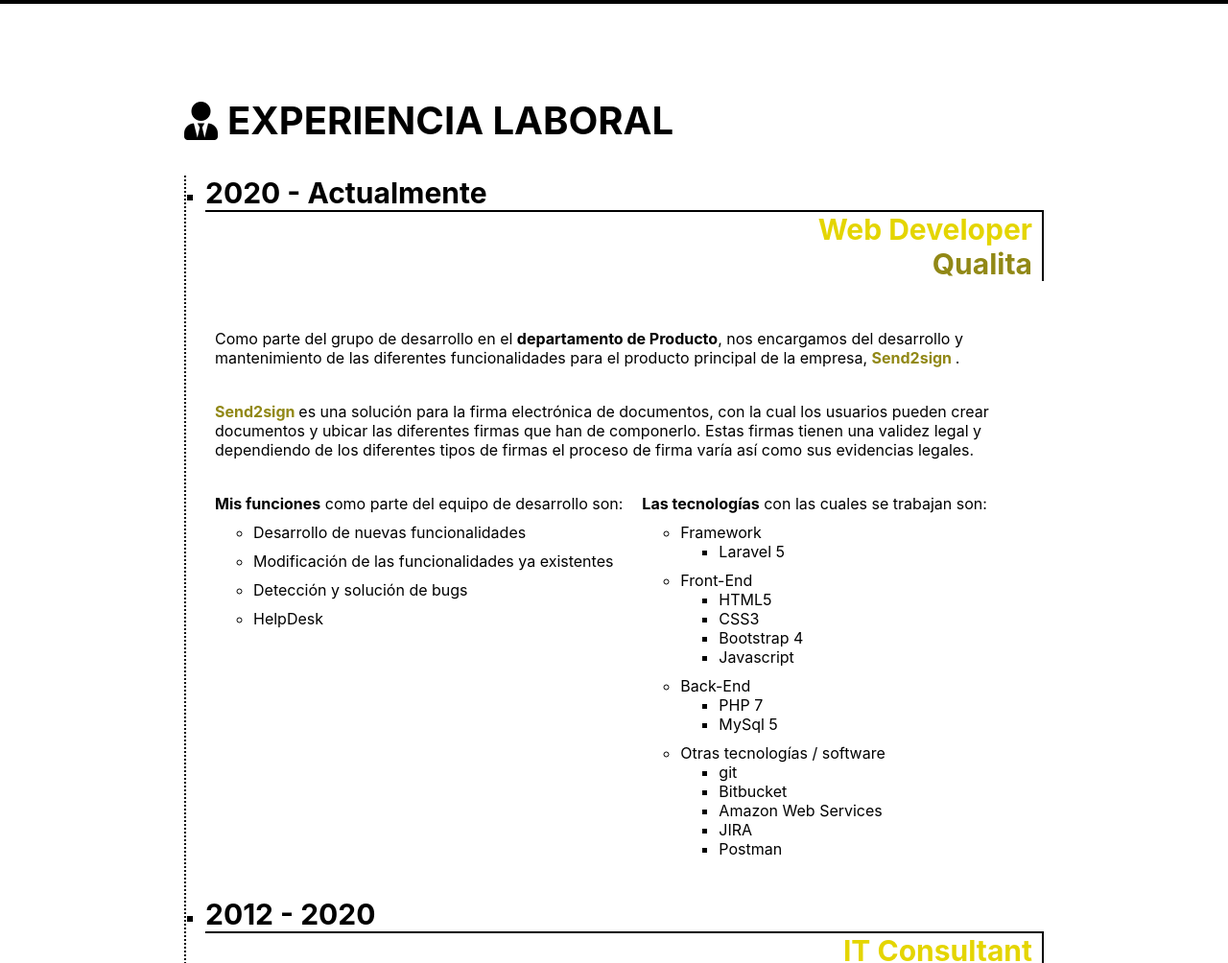
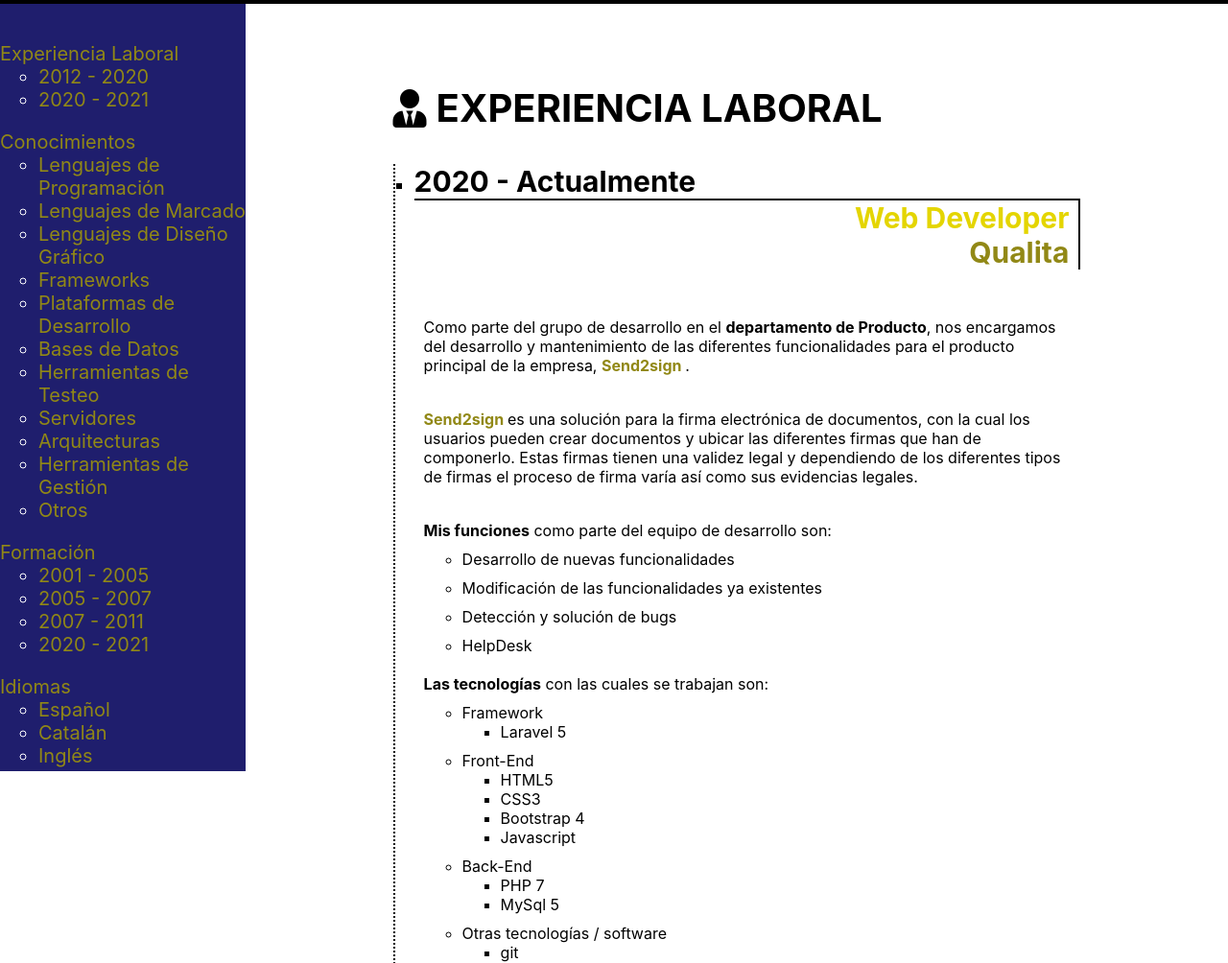
Before and after one commit to BryanS1989/HTML-CSS-II-PEC1, a website built with Parcel: page src/index.html in a window 1280 px wide. Shown: the part 760-1764 px from the top of the page at 96% size. Built offline with nearby package versions, Linux system fonts and the light colour scheme.

Commit message:
Add aside for desktop version

```diff
--- a/src/assets/styles/_variables.scss
+++ b/src/assets/styles/_variables.scss
@@ -13,6 +13,7 @@ $font-0_8: 0.8rem;
 $color-base: #000000;
 $color-primary: #ffffff;
 $color-secondary: #e4d500;
+$color-aside: #1f1e6d;
 
 $color-link: #918816;
 $color-link-hover: #d4ca02;
--- a/src/assets/styles/layouts/_home.scss
+++ b/src/assets/styles/layouts/_home.scss
@@ -134,10 +134,22 @@ html {
 
 }
 
+.aside {
+  display: none;
+}
+
 @media (min-width: 769px) {
+  .cv {
+    display: flex;
+    flex-flow: row wrap;
+    align-items: flex-start;
+    justify-content: space-around;
+  }
+
   .header {
     @include flex-row;
 
+    flex: 1 100%;
     padding: 0 5%;
   }
 
@@ -151,10 +163,33 @@ html {
       }
     }
   }
-}
 
-.aside-nodisplay {
-  display: none;
+  .aside {
+    display: flex;
+    flex-flow: column wrap;
+    align-items: center;
+    justify-content: space-around;
+    position: sticky;
+    top: 0px;
+    flex: 1;
+    height: 100vh;
+    background-color: $color-aside;
+    color: $color-primary;
+
+    .aside__menu{
+      padding: 0px;
+
+      .aside__item {
+        list-style-type: square;
+        margin-top: 1rem;
+      }
+    }
+
+  }
+
+  .main {
+    flex: 4;
+  }
 }
 
 .section {
--- a/src/index.html
+++ b/src/index.html
@@ -88,86 +88,88 @@
 
 
     <aside class="aside aside-nodisplay">
-        <ul>
-            <li>
-                Experiencia Laboral
+        <ul class="aside__menu">
+            <li class="aside__item">
+                <a class="cv__link" href="#experiencia">Experiencia Laboral</a>
 
                 <ul>
-                    2012 - 2020
-                </ul>
-                <ul>
-                    2020 - 2021
+                    <li>
+                        <a class="cv__link" href="#12-20">2012 - 2020</a>
+                    </li>
+                    <li>
+                        <a class="cv__link" href="#20-21">2020 - 2021</a>
+                    </li>
                 </ul>
             </li>
 
-            <li>
-                Conocimientos
+            <li class="aside__item">
+                <a class="cv__link" href="#conocimientos">Conocimientos</a>
 
                 <ul>
                     <li>
-                        Lenguajes de Programación
+                        <a class="cv__link" href="#lenguajes-programacion">Lenguajes de Programación</a>
                     </li>
                     <li>
-                        Lenguajes de Marcado
+                        <a class="cv__link" href="#lenguajes-marcado">Lenguajes de Marcado</a>
                     </li>
                     <li>
-                        Lenguajes de Diseño Gráfico
+                        <a class="cv__link" href="#lenguajes-diseno">Lenguajes de Diseño Gráfico</a>
                     </li>
                     <li>
-                        Frameworks
+                        <a class="cv__link" href="#frameworks">Frameworks</a>
                     </li>
                     <li>
-                        Plataformas de Desarrollo
+                        <a class="cv__link" href="#plataformas-desarrollo">Plataformas de Desarrollo</a>
                     </li>
                     <li>
-                        Bases de Datos
+                        <a class="cv__link" href="#bases-datos">Bases de Datos</a>
                     </li>
                     <li>
-                        Herramientas de Testeo
+                        <a class="cv__link" href="#herramientas-testeo">Herramientas de Testeo</a>
                     </li>
                     <li>
-                        Servidores
+                        <a class="cv__link" href="#servidores">Servidores</a>
                     </li>
                     <li>
-                        Arquitecturas
+                        <a class="cv__link" href="#arquitecturas">Arquitecturas</a>
                     </li>
                     <li>
-                        Herramientas de Gestión
+                        <a class="cv__link" href="#herramientas-gestion">Herramientas de Gestión</a>
                     </li>
                     <li>
-                        Otros
+                        <a class="cv__link" href="#otros">Otros</a>
                     </li>
                 </ul>
             </li>
-            <li>
-                Formación
+            <li class="aside__item">
+                <a class="cv__link" href="#formacion">Formación</a>
 
                 <ul>
                     <li>
-                        2001 - 2005
+                        <a class="cv__link" href="#formacion_01-05">2001 - 2005</a>
                     </li>
                     <li>
-                        2005 - 2007
+                        <a class="cv__link" href="#formacion_05-07">2005 - 2007</a>
                     </li>
                     <li>
-                        2007 - 2011
+                        <a class="cv__link" href="#formacion_07-11">2007 - 2011</a>
                     </li>
                     <li>
-                        2020 - Actualmente
+                        <a class="cv__link" href="#formacion_20-21">2020 - 2021</a>
                     </li>
                 </ul>
             </li>
-            <li>
-                Idiomas
+            <li class="aside__item">
+                <a class="cv__link" href="#idiomas">Idiomas</a>
                 <ul>
                     <li>
-                        Español
+                        <a class="cv__link" href="#espanol">Español</a>
                     </li>
                     <li>
-                        Catalán
+                        <a class="cv__link" href="#catalan">Catalán</a>
                     </li>
                     <li>
-                        Inglés
+                        <a class="cv__link" href="#ingles">Inglés</a>
                     </li>
                 </ul>
             </li>
@@ -175,14 +177,14 @@
     </aside>
 
 
-    <main>
+    <main class="main">
         <section class="section experiencia">
             <h2 id="experiencia" class="section__title">
                 <i class="fas fa-user-tie"></i>
                 <span>EXPERIENCIA LABORAL</span>
             </h2>
             <ul class="experiencia__list">
-                <li class="experiencia__item">
+                <li id="20-21" class="experiencia__item">
                     <h3 class="empresa__title">
                         <div>2020 - Actualmente</div>
                         <div>Web Developer</div>
@@ -277,7 +279,7 @@
                     </div>
                 </li>
 
-                <li class="experiencia__item">
+                <li id="12-20" class="experiencia__item">
                     <h3 class="empresa__title">
                         <div>2012 - 2020</div>
                         <div>IT Consultant</div>
@@ -337,7 +339,7 @@
             </h2>
 
             <ul class="conocimientos__list">
-                <li class="conocimientos__item">
+                <li id="lenguajes-programacion" class="conocimientos__item">
                     <p>Lenguajes de Programación</p>
                     <dl>
                         <div class="conocimientos__details">
@@ -387,7 +389,7 @@
 
                     </dl>
                 </li>
-                <li class="conocimientos__item">
+                <li id="lenguajes-marcado" class="conocimientos__item">
                     <p>Lenguajes de Marcado</p>
                     <dl>
                         <div class="conocimientos__details">
@@ -427,7 +429,7 @@
                         </div>
                     </dl>
                 </li>
-                <li class="conocimientos__item">
+                <li  id="lenguajes-diseno" class="conocimientos__item">
                     <p>Lenguajes de Diseño Gráfico y Librerías</p>
 
                     <dl>
@@ -459,7 +461,7 @@
                         </div>
                     </dl>
                 </li>
-                <li class="conocimientos__item">
+                <li  id="frameworks" class="conocimientos__item">
                     <p>Frameworks</p>
 
                     <dl>
@@ -501,7 +503,7 @@
 
                     </dl>
                 </li>
-                <li class="conocimientos__item">
+                <li id="plataformas-desarrollo" class="conocimientos__item">
                     <p>Plataformas de Desarrollo</p>
 
                     <dl>
@@ -543,7 +545,7 @@
 
                     </dl>
                 </li>
-                <li class="conocimientos__item">
+                <li id="bases-datos" class="conocimientos__item">
                     <p>Bases de Datos</p>
 
                     <dl>
@@ -585,7 +587,7 @@
 
                     </dl>
                 </li>
-                <li class="conocimientos__item">
+                <li id="herramientas-testeo" class="conocimientos__item">
                     <p>Herramientas de Testeo API</p>
 
                     <dl>
@@ -618,7 +620,7 @@
 
                     </dl>
                 </li>
-                <li class="conocimientos__item">
+                <li id="servidores" class="conocimientos__item">
                     <p>Servidores</p>
 
                     <dl>
@@ -642,7 +644,7 @@
 
                     </dl>
                 </li>
-                <li class="conocimientos__item">
+                <li id="arquitecturas" class="conocimientos__item">
                     <p>Arquitecturas</p>
 
                     <dl>
@@ -675,7 +677,7 @@
 
                     </dl>
                 </li>
-                <li class="conocimientos__item">
+                <li id="herramientas-gestion" class="conocimientos__item">
                     <p>Herramientas de Gestión</p>
 
                     <dl>
@@ -717,7 +719,7 @@
 
                     </dl>
                 </li>
-                <li class="conocimientos__item">
+                <li id="otros" class="conocimientos__item">
                     <p>Otros</p>
 
                     <dl>
@@ -752,7 +754,7 @@
             </h2>
 
             <ul class="formacion__list">
-                <li class="formacion__item">
+                <li id="formacion_20-21" class="formacion__item">
                     <h3 class="formacion__title">
                         <div class="formacion__year">2020 - Actualmente</div>
                         <div class="formacion__center">MÁSTER DE DESARROLLO DE SITIOS Y APLICACIONES WEB</div>
@@ -760,7 +762,7 @@
                     <p class="formacion__text formacion__text-oblique">Universitat Oberta de Catalunya (UOC)</p>
                 </li>
 
-                <li class="formacion__item">
+                <li id="formacion_07-11" class="formacion__item">
                     <h3 class="formacion__title">
                         <div class="formacion__year">2007 – 2011</div>
                         <div class="formacion__center">INGENIERÍA TÉCNICA EN INFORMÁTICA DE SISTEMAS</div>
@@ -768,7 +770,7 @@
                     <p class="formacion__text formacion__text-oblique">Universidad Autónoma de Barcelona (UAB)</p>
                 </li>
 
-                <li class="formacion__item">
+                <li id="formacion_05-07" class="formacion__item">
                     <h3 class="formacion__title">
                         <div class="formacion__year">2005 – 2007</div>
                         <div class="formacion__center">BACHILLERATO TECNOLÓGICO</div>
@@ -776,7 +778,7 @@
                     <p class="formacion__text formacion__text-oblique">IES Estela Ibérica, Santa Perpetua de Mogoda</p>
                 </li>
 
-                <li class="formacion__item">
+                <li id="formacion_01-05" class="formacion__item">
                     <h3 class="formacion__title">
                         <div class="formacion__year">2001 – 2005</div>
                         <div class="formacion__center">ENSEÑANZA SECUNDARIA OBLIGATORIA</div>
@@ -805,21 +807,21 @@
 
                 <tbody>
                     <tr>
-                        <th class="tabla__headercell tabla__headercell-left">Español</th>
+                        <th id="espanol" class="tabla__headercell tabla__headercell-left">Español</th>
                         <td class="tabla__cell">Nativo</td>
                         <td class="tabla__cell">Excelente</td>
                         <td class="tabla__cell">Excelente</td>
                     </tr>
 
                     <tr>
-                        <th class="tabla__headercell tabla__headercell-left">Catalán</th>
+                        <th id="catalan" class="tabla__headercell tabla__headercell-left">Catalán</th>
                         <td class="tabla__cell">Nativo</td>
                         <td class="tabla__cell">Alto</td>
                         <td class="tabla__cell">Excelente</td>
                     </tr>
 
                     <tr>
-                        <th class="tabla__headercell tabla__headercell-left">Inglés</th>
+                        <th id="ingles" class="tabla__headercell tabla__headercell-left">Inglés</th>
                         <td class="tabla__cell">Intermedio</td>
                         <td class="tabla__cell">Medio</td>
                         <td class="tabla__cell">Alto</td>
```
